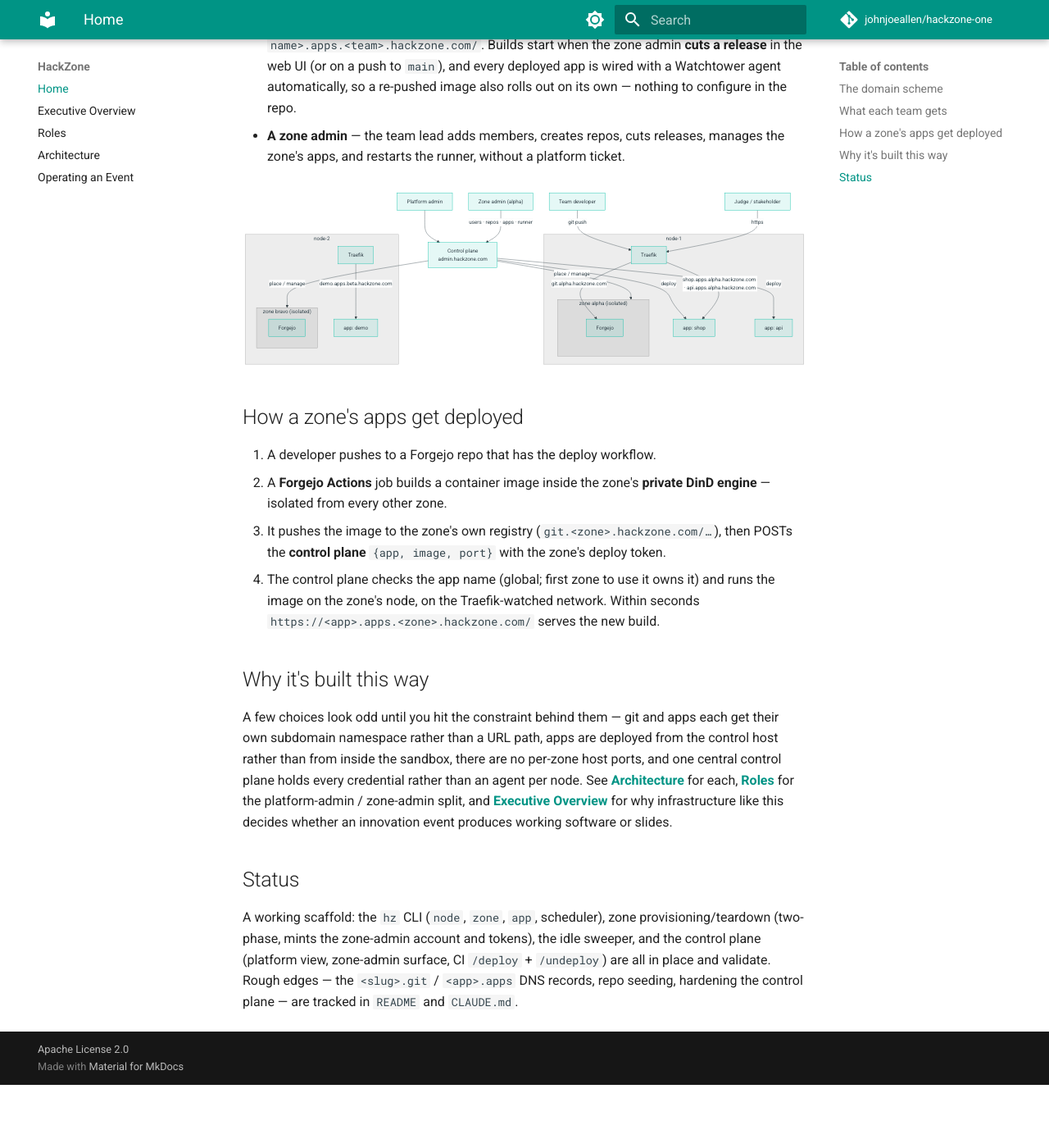
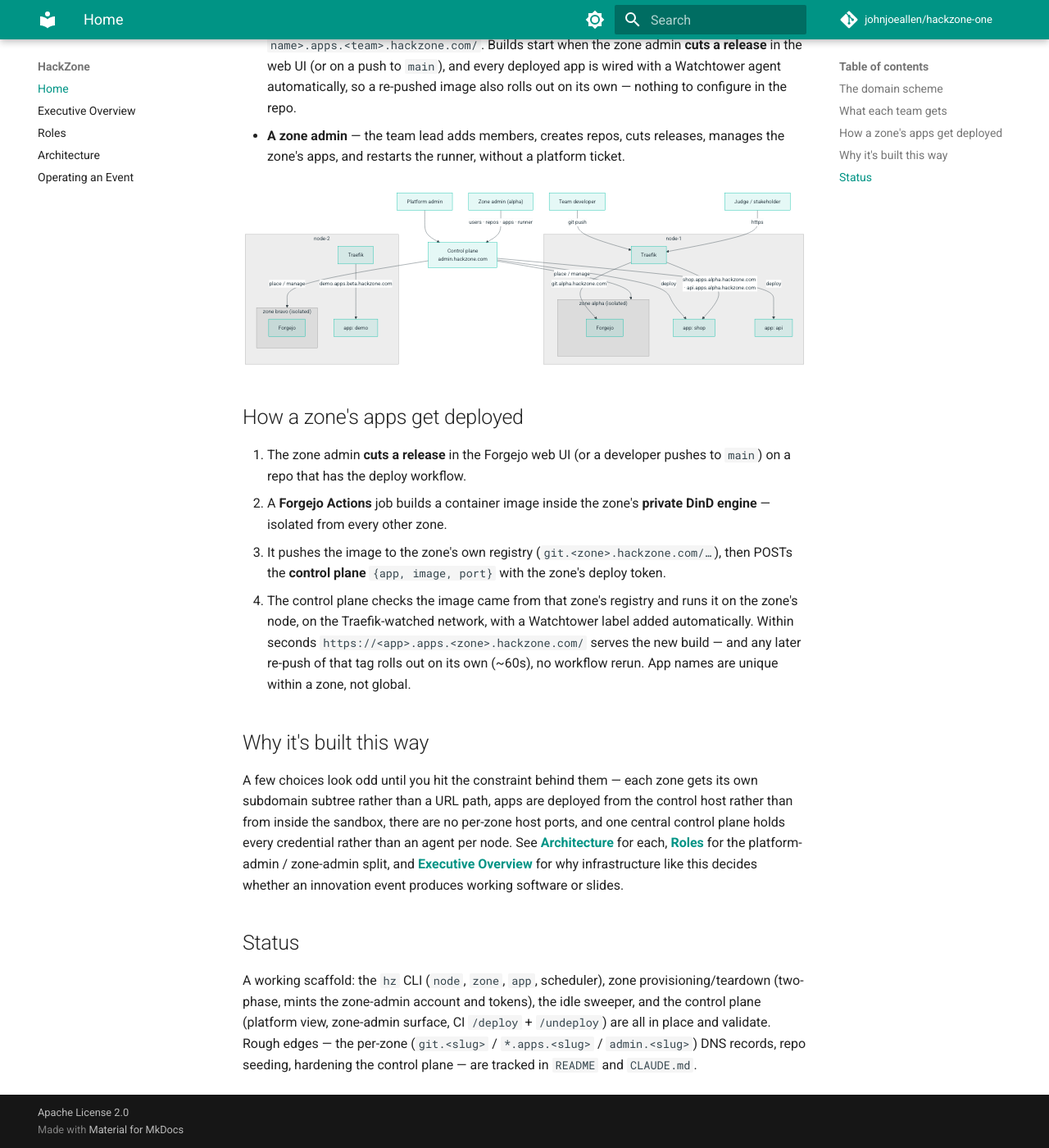
Before and after one commit to johnjoeallen/ignition, an MkDocs documentation site: the page built from docs/index.md, in a window 1280 px wide and 1400 px high, scrolled down 1053 px. Shown: the whole window at 82% size. Built offline with MkDocs 1.6.1 and Material for MkDocs 9.7.7, drawn with Linux system fonts in a browser that asks for light colours; comment, search, counter and statistics services are not loaded; before the commit the page ends 2376 px from its top, so only the background shows below that.

Commit message:
Docs consistency pass for the per-zone / release / Watchtower model
- index.md "How a zone's apps get deployed": release-first trigger, drop the
  stale global-app-name check, note the auto Watchtower label and per-zone
  uniqueness; fix the "Why it's built this way" and Status blurbs.
- executive-overview: deployments start from a release and auto-reload.
- operating-an-event: hz app rm now takes <zone> <name>; DNS rough-edge and
  app URL comment use the per-zone scheme.
- roles.md: hz app show/rm signatures.
- architecture.md: Watchtower label is stamped by hz-control, not carried.

Co-Authored-By: Claude Sonnet 5 <noreply@anthropic.com>
Claude-Session: https://claude.ai/code/session_01GEgvkxp9vBPD5rwkWEt4vM

```diff
--- a/docs/index.md
+++ b/docs/index.md
@@ -77,23 +77,27 @@ flowchart TB
 
 ## How a zone's apps get deployed
 
-1. A developer pushes to a Forgejo repo that has the deploy workflow.
+1. The zone admin **cuts a release** in the Forgejo web UI (or a developer
+   pushes to `main`) on a repo that has the deploy workflow.
 2. A **Forgejo Actions** job builds a container image inside the zone's
    **private DinD engine** — isolated from every other zone.
-3. It pushes the image to the zone's own registry (`git.<zone>.hackzone.com/…`), then
-   POSTs the **control plane** `{app, image, port}` with the zone's deploy
+3. It pushes the image to the zone's own registry (`git.<zone>.hackzone.com/…`),
+   then POSTs the **control plane** `{app, image, port}` with the zone's deploy
    token.
-4. The control plane checks the app name (global; first zone to use it owns
-   it) and runs the image on the zone's node, on the Traefik-watched network.
-   Within seconds `https://<app>.apps.<zone>.hackzone.com/` serves the new build.
+4. The control plane checks the image came from that zone's registry and runs
+   it on the zone's node, on the Traefik-watched network, with a Watchtower
+   label added automatically. Within seconds
+   `https://<app>.apps.<zone>.hackzone.com/` serves the new build — and any
+   later re-push of that tag rolls out on its own (~60s), no workflow rerun.
+   App names are unique within a zone, not global.
 
 ## Why it's built this way
 
-A few choices look odd until you hit the constraint behind them — git and apps
-each get their own subdomain namespace rather than a URL path, apps are
-deployed from the control host rather than from inside the sandbox, there are
-no per-zone host ports, and one central control plane holds every credential
-rather than an agent per node. See **[Architecture](architecture.md)** for
+A few choices look odd until you hit the constraint behind them — each zone
+gets its own subdomain subtree rather than a URL path, apps are deployed from
+the control host rather than from inside the sandbox, there are no per-zone
+host ports, and one central control plane holds every credential rather than an
+agent per node. See **[Architecture](architecture.md)** for
 each, **[Roles](roles.md)** for the platform-admin / zone-admin split, and
 **[Executive Overview](executive-overview.md)** for why infrastructure like
 this decides whether an innovation event produces working software or slides.
@@ -104,5 +108,5 @@ A working scaffold: the `hz` CLI (`node`, `zone`, `app`, scheduler), zone
 provisioning/teardown (two-phase, mints the zone-admin account and tokens), the
 idle sweeper, and the control plane (platform view, zone-admin surface, CI
 `/deploy` + `/undeploy`) are all in place and validate. Rough edges — the
-`<slug>.git` / `<app>.apps` DNS records, repo seeding, hardening the control
-plane — are tracked in `README` and `CLAUDE.md`.
+per-zone (`git.<slug>` / `*.apps.<slug>` / `admin.<slug>`) DNS records, repo
+seeding, hardening the control plane — are tracked in `README` and `CLAUDE.md`.
```
Also changed, not shown: README.md (+1 -1 lines), docs/architecture.md (+3 -3 lines), docs/executive-overview.md (+7 -5 lines), docs/operating-an-event.md (+6 -5 lines), docs/roles.md (+1 -1 lines).
